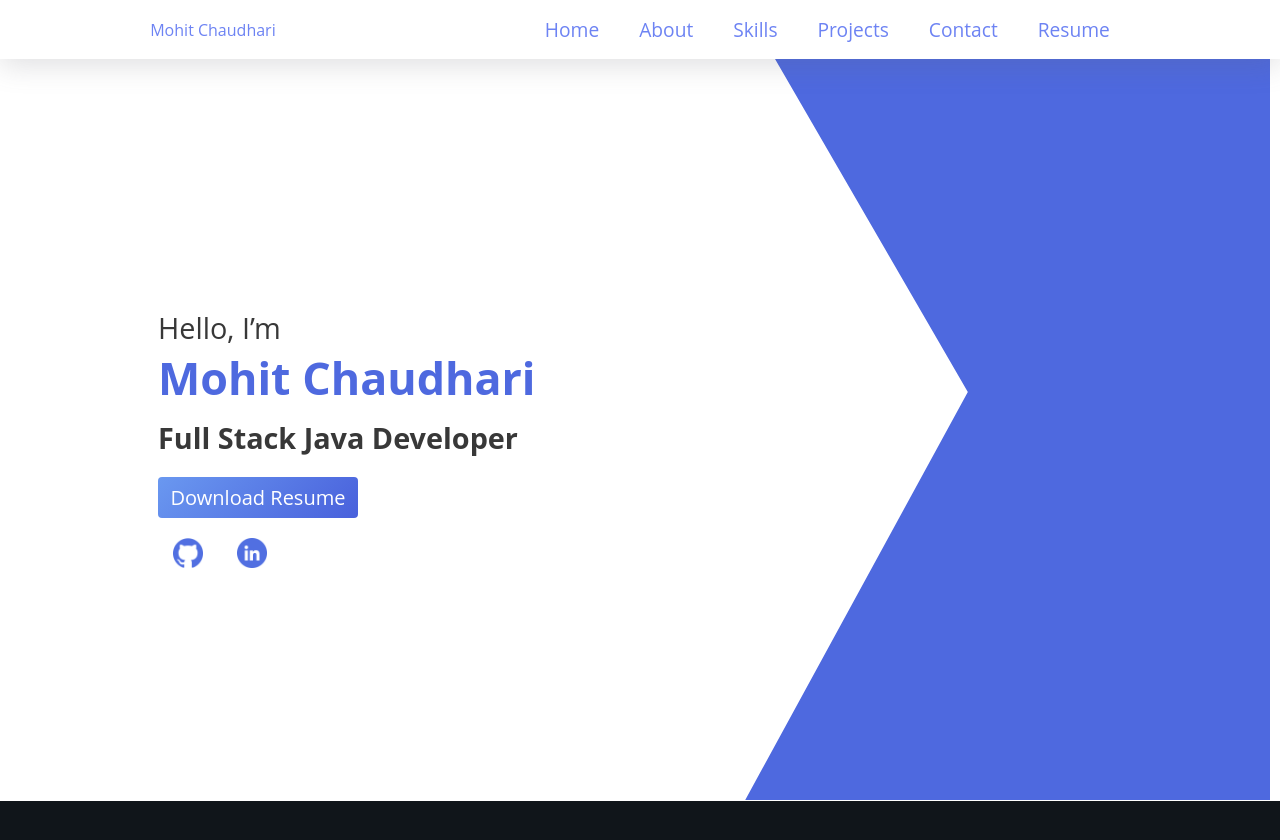
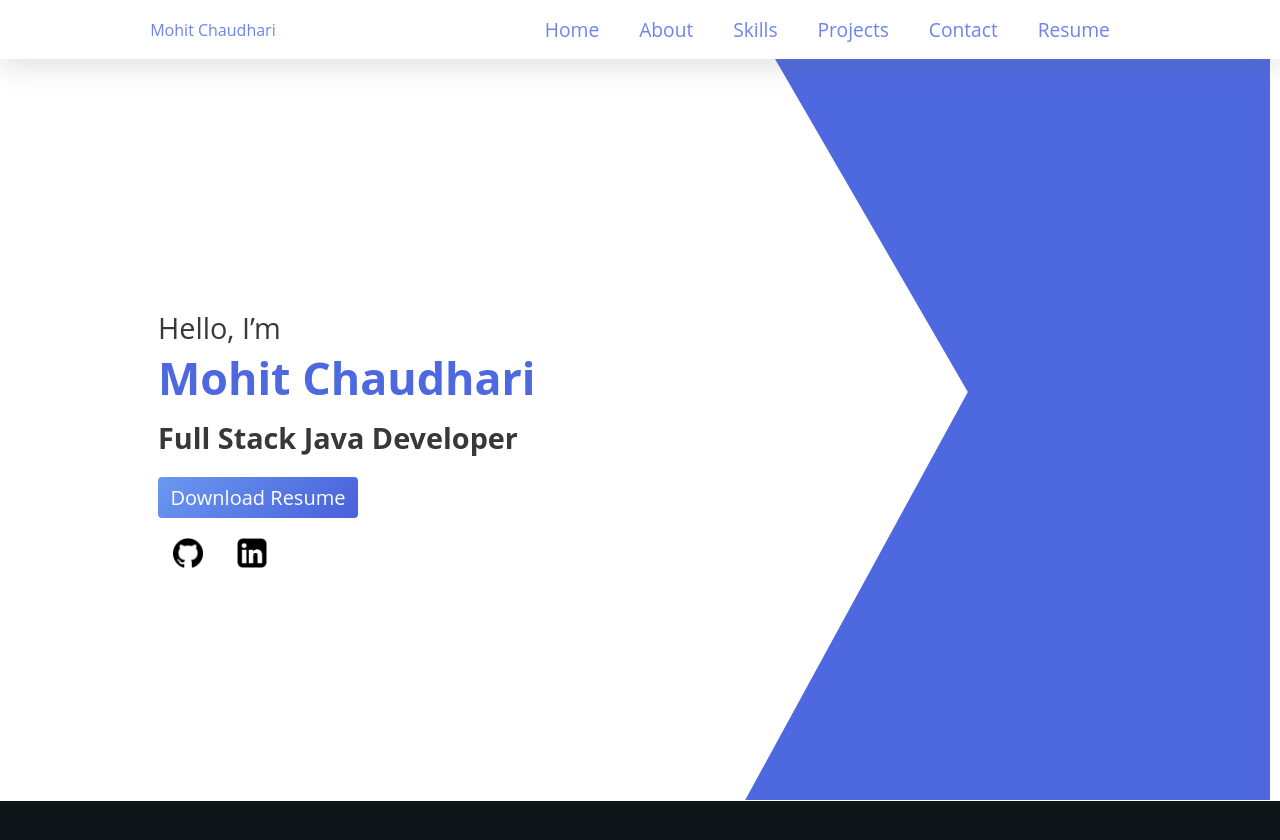
Before and after one commit to ChaudhariMohit14/ChaudhariMohit14.github.io, a plain HTML site: page index.html in a window 1280 px wide. Shown: the top 840 px of the page. Drawn offline with nearby package versions, Linux system fonts and the light colour scheme; a script that the page names is missing.

Commit message:
Change icon

```diff
--- a/index.html
+++ b/index.html
@@ -55,10 +55,10 @@
         </div>
         <div class="home-social">
           <a href="https://github.com/ChaudhariMohit14" id="contact-github" target="_blank">
-            <img src="Images/github.png" alt="Github">
+            <img src="Images/github-logo.png" alt="Github">
           </a>
           <a href="https://www.linkedin.com/in/mohit-chaudhari-b558701b3/" id="contact-linkedin" target="_blank">
-            <img src="Images/linkedin.png" alt="Linkedin">
+            <img src="Images/linkedIn-logo.jpg" alt="Linkedin">
           </a>
         </div>
 
```
